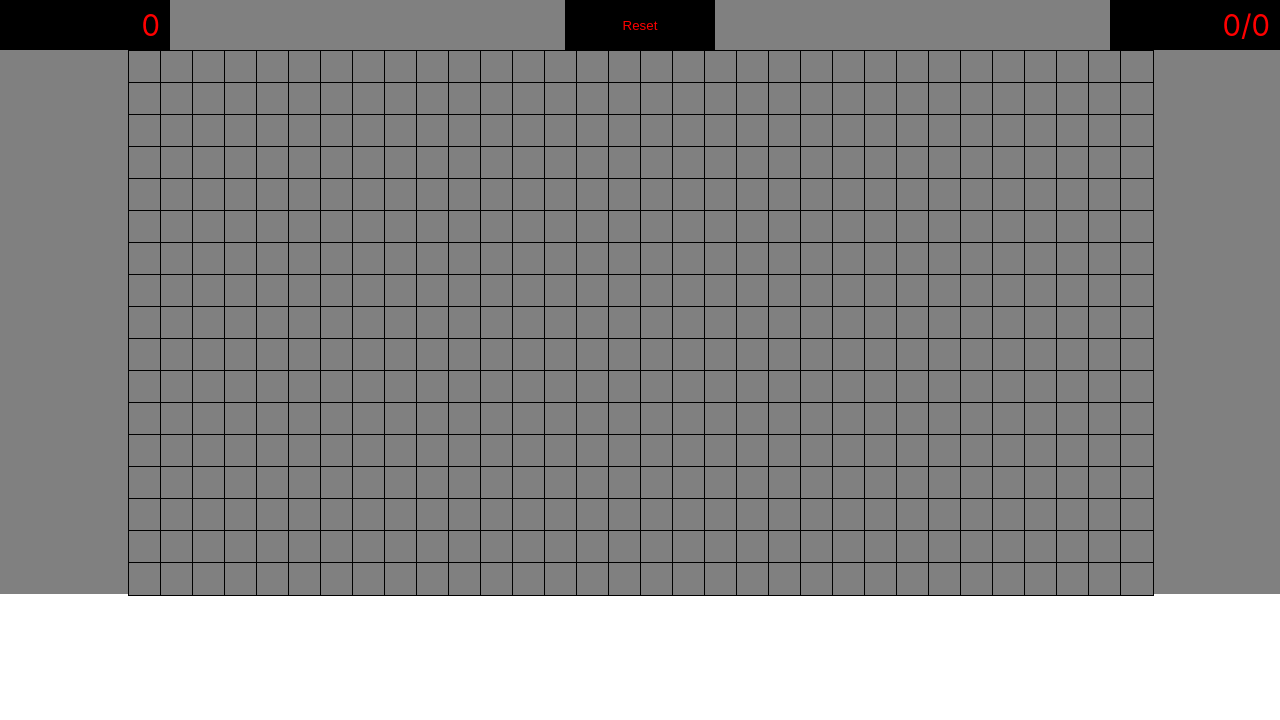
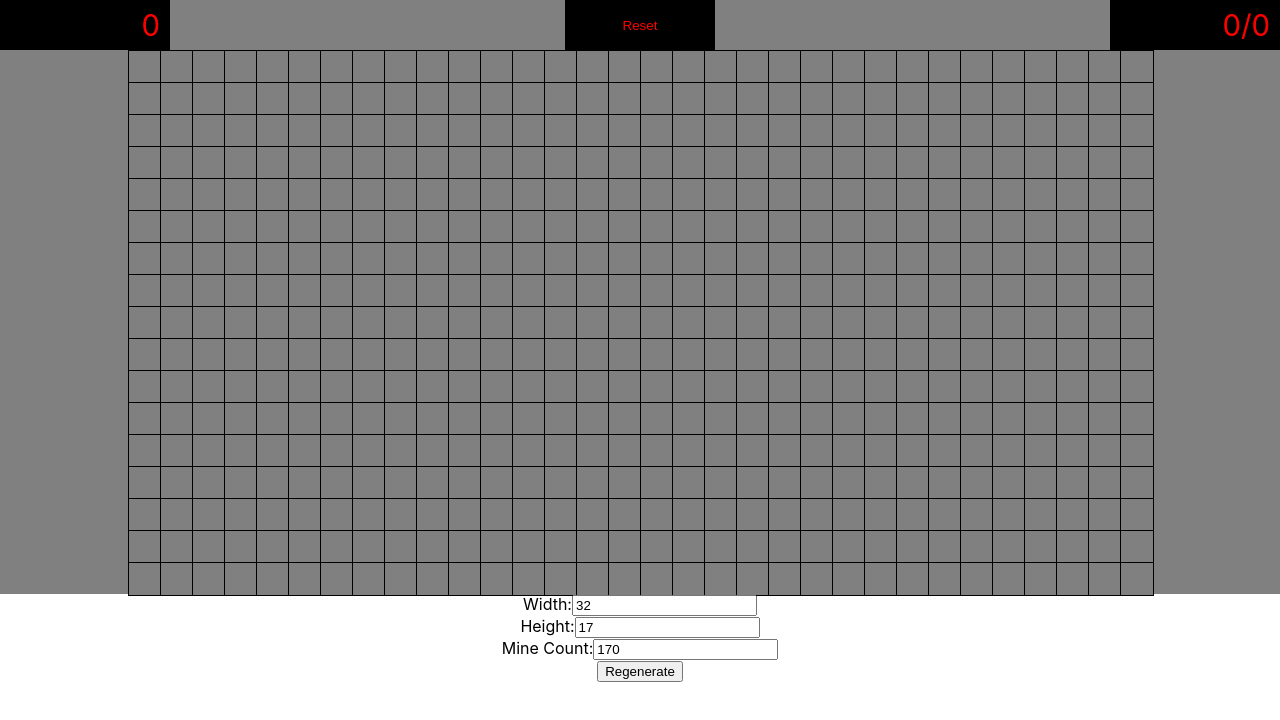
Before and after one commit to zT-1337/minesweeper, a React (Create React App) app: page / in a window 1280 px wide. Shown: the top 720 px of the page. Built offline with nearby package versions, Linux system fonts and the light colour scheme.

Commit message:
-added: changing field properties

```diff
--- a/src/minesweeper/components/GameContainer/GameContainer.tsx
+++ b/src/minesweeper/components/GameContainer/GameContainer.tsx
@@ -2,13 +2,19 @@ import React, { useRef, useState } from 'react'
 import { Field } from '../../game/GameTypes'
 import { clickCell, generateEmptyField, generateFieldWithMines, markCell } from '../../game/Minesweeper'
 import { FieldContainer } from '../GameField/FieldContainer'
+import { GameFooter } from '../GameFooter/GameFooter'
 import { GameHeader } from '../GameHeader/GameHeader'
 
 export function GameContainer () {
+  const [fieldWidth, setFieldWidth] = useState(32)
+  const [fieldHeight, setFieldHeight] = useState(17)
+  const [mineCount, setMineCount] = useState(170)
+  const [inputFieldError, setInputFieldError] = useState<string | undefined>(undefined)
+
   const [isGenerated, setIsGenerated] = useState(false)
   const [field, setField] = useState(generateEmptyField({
-    width: 32,
-    height: 17
+    width: fieldWidth,
+    height: fieldHeight
   }))
 
   const [timer, setTimer] = useState(0)
@@ -20,11 +26,24 @@ export function GameContainer () {
     setTimer(0)
 
     const nextFieldState = generateEmptyField({
-      width: 32, height: 17
+      width: fieldWidth, height: fieldHeight
     })
     setField(nextFieldState)
     setIsGenerated(false)
     clearTimer()
+  }
+
+  const onRegenerate = (width: number, height: number, mineCount: number) => {
+    if (mineCount > width * height - 1) {
+      setInputFieldError('Too many mines')
+      return
+    }
+
+    setFieldWidth(width)
+    setFieldHeight(height)
+    setMineCount(mineCount)
+    onResetButton()
+    setInputFieldError(undefined)
   }
 
   const clearTimer = () => {
@@ -40,9 +59,9 @@ export function GameContainer () {
 
   const onFirstCellLeftClick = (index: number) => {
     setField(generateFieldWithMines({
-      width: 32,
-      height: 17,
-      mineCount: 17,
+      width: fieldWidth,
+      height: fieldHeight,
+      mineCount: mineCount,
       clickedCellIndex: index
     }))
 
@@ -86,6 +105,13 @@ export function GameContainer () {
         onCellLeftClick={isGenerated ? onCellLeftClick : onFirstCellLeftClick}
         onCellRightClick={onCellRightClick}
       />
+      <GameFooter
+        width={fieldWidth}
+        height={fieldHeight}
+        mineCount={mineCount}
+        onRegenerate={onRegenerate}
+        inputError={inputFieldError}
+      />
     </div>
   )
 }
--- /dev/null
+++ b/src/minesweeper/components/GameFooter/GameFooter.tsx
@@ -0,0 +1,65 @@
+import React, { FormEvent, useState } from 'react'
+
+export type GameFooterPropType = {
+  width: number,
+  height: number,
+  mineCount: number,
+  onRegenerate(width: number, height: number, mineCount: number): void,
+  inputError: string | undefined
+}
+
+export function GameFooter (props: GameFooterPropType) {
+  const [width, setWidth] = useState(props.width)
+  const [height, setHeight] = useState(props.height)
+  const [mineCount, setMineCount] = useState(props.mineCount)
+
+  const onWidthInputChanged = (event: FormEvent<HTMLInputElement>) => {
+    fieldValueChanged(event.currentTarget.value, setWidth)
+  }
+
+  const onHeightInputChanged = (event: FormEvent<HTMLInputElement>) => {
+    fieldValueChanged(event.currentTarget.value, setHeight)
+  }
+
+  const onMineCountInputChanged = (event: FormEvent<HTMLInputElement>) => {
+    fieldValueChanged(event.currentTarget.value, setMineCount)
+  }
+
+  const onRegenerateClicked = () => {
+    props.onRegenerate(width, height, mineCount)
+  }
+
+  return (
+    <div>
+      <div>
+        <label htmlFor='widthInput'>Width:</label>
+        <input id='widthInput' type='text' name='widthInput' onChange={onWidthInputChanged} value={width}/>
+      </div>
+      <div>
+        <label htmlFor='heightInput'>Height:</label>
+        <input id='heightInput' type='text' name='heightInput' onChange={onHeightInputChanged} value={height}/>
+      </div>
+      <div>
+        <label htmlFor='mineCountInput'>Mine Count:</label>
+        <input id='mineCountInput' type='text' name='mineCountInput' onChange={onMineCountInputChanged} value={mineCount}/>
+      </div>
+      <button onClick={onRegenerateClicked}>Regenerate</button>
+      <div>{props.inputError !== undefined && props.inputError}</div>
+    </div>
+  )
+}
+
+function fieldValueChanged (value: string, setValue: (value: number) => void) {
+  const number = Number.parseInt(value)
+  if (isNaN(number)) return
+
+  if (number < 1) {
+    return
+  }
+
+  if (!Number.isInteger(number)) {
+    return
+  }
+
+  setValue(number)
+}
```
